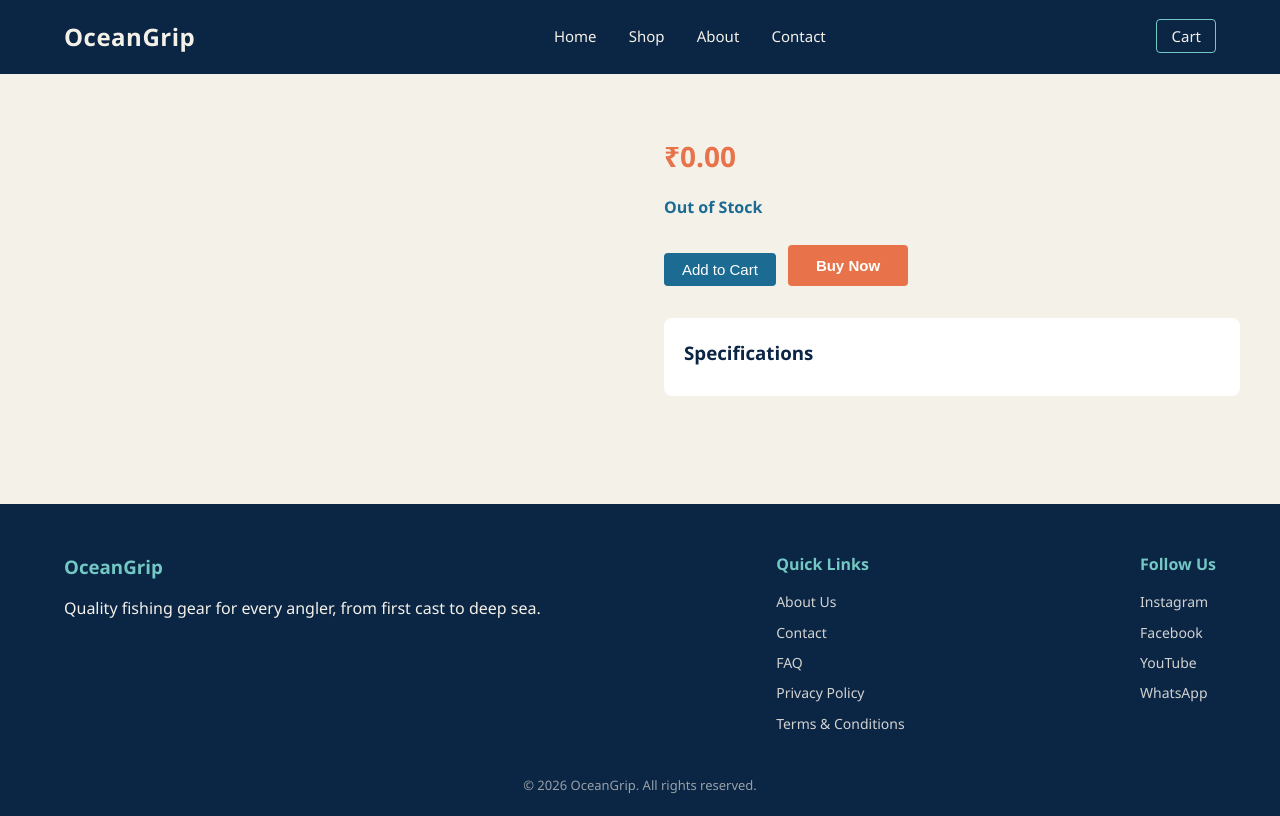
After one commit to devangdhakaai-create/oceangrip, a FastAPI app: template oceangrip/app/templates/product_details.html in a window 1280 px wide. The commit adds this page. Run offline with FastAPI, Linux system fonts and the light colour scheme; the template is opened without the code that fills it, so the values that code supplies are empty.

Commit message:
Day 4: Product detail page with related products + 404 handling

```diff
--- a/oceangrip/app/static/css/style.css
+++ b/oceangrip/app/static/css/style.css
@@ -239,3 +239,71 @@ body {
     color: var(--ocean-teal);
     margin-bottom: 8px;
 }
+
+.product-detail {
+    padding: 48px 0;
+}
+
+.product-detail-grid {
+    display: grid;
+    grid-template-columns: 1fr 1fr;
+    gap: 48px;
+    align-items: start;
+}
+
+.product-image img {
+    width: 100%;
+    border-radius: 8px;
+}
+
+.product-info h1 {
+    color: var(--deep-navy);
+    margin-bottom: 12px;
+}
+
+.product-detail-price {
+    font-size: 28px;
+    color: var(--coral);
+    font-weight: 700;
+    margin-bottom: 16px;
+}
+
+.product-description {
+    color: var(--text-light);
+    margin-bottom: 16px;
+}
+
+.stock-status {
+    font-weight: 600;
+    color: var(--ocean-teal);
+    margin-bottom: 24px;
+}
+
+.product-actions {
+    display: flex;
+    gap: 12px;
+    margin-bottom: 32px;
+}
+
+.product-actions button {
+    border: none;
+    cursor: pointer;
+    font-size: 15px;
+}
+
+.specifications {
+    background: white;
+    padding: 20px;
+    border-radius: 8px;
+}
+
+.specifications h3 {
+    color: var(--deep-navy);
+    margin-bottom: 8px;
+}
+
+@media (max-width: 768px) {
+    .product-detail-grid {
+        grid-template-columns: 1fr;
+    }
+}
--- /dev/null
+++ b/oceangrip/app/templates/product_details.html
@@ -0,0 +1,54 @@
+{% extends "base.html" %}
+
+{% block title %}{{ product.name }} - OceanGrip{% endblock %}
+
+{% block content %}
+
+<div class="container product-detail">
+    <div class="product-detail-grid">
+        <div class="product-image">
+            <img src="{{ product.image_url }}" alt="{{ product.name }}">
+        </div>
+        <div class="product-info">
+            <h1>{{ product.name }}</h1>
+            <p class="product-detail-price">₹{{ "%.2f"|format(product.price) }}</p>
+            <p class="product-description">{{ product.description }}</p>
+
+            <p class="stock-status">
+                {% if product.stock > 0 %}
+                    In Stock ({{ product.stock }} available)
+                {% else %}
+                    Out of Stock
+                {% endif %}
+            </p>
+
+            <div class="product-actions">
+                <button class="btn-secondary">Add to Cart</button>
+                <button class="btn-primary">Buy Now</button>
+            </div>
+
+            <div class="specifications">
+                <h3>Specifications</h3>
+                <p>{{ product.specifications }}</p>
+            </div>
+        </div>
+    </div>
+</div>
+
+{% if related_products %}
+<section class="container">
+    <h2 class="section-title">Related Products</h2>
+    <div class="product-grid">
+        {% for item in related_products %}
+        <div class="product-card">
+            <img src="{{ item.image_url }}" alt="{{ item.name }}">
+            <h3>{{ item.name }}</h3>
+            <p class="product-price">₹{{ "%.2f"|format(item.price) }}</p>
+            <a href="/products/{{ item.slug }}" class="btn-secondary">View Details</a>
+        </div>
+        {% endfor %}
+    </div>
+</section>
+{% endif %}
+
+{% endblock %}
```
Also changed, not shown: oceangrip/app/routes/pages.py (+28 -0 lines), oceangrip/app/templates/404.html (added, +11 -0 lines), README.md.
